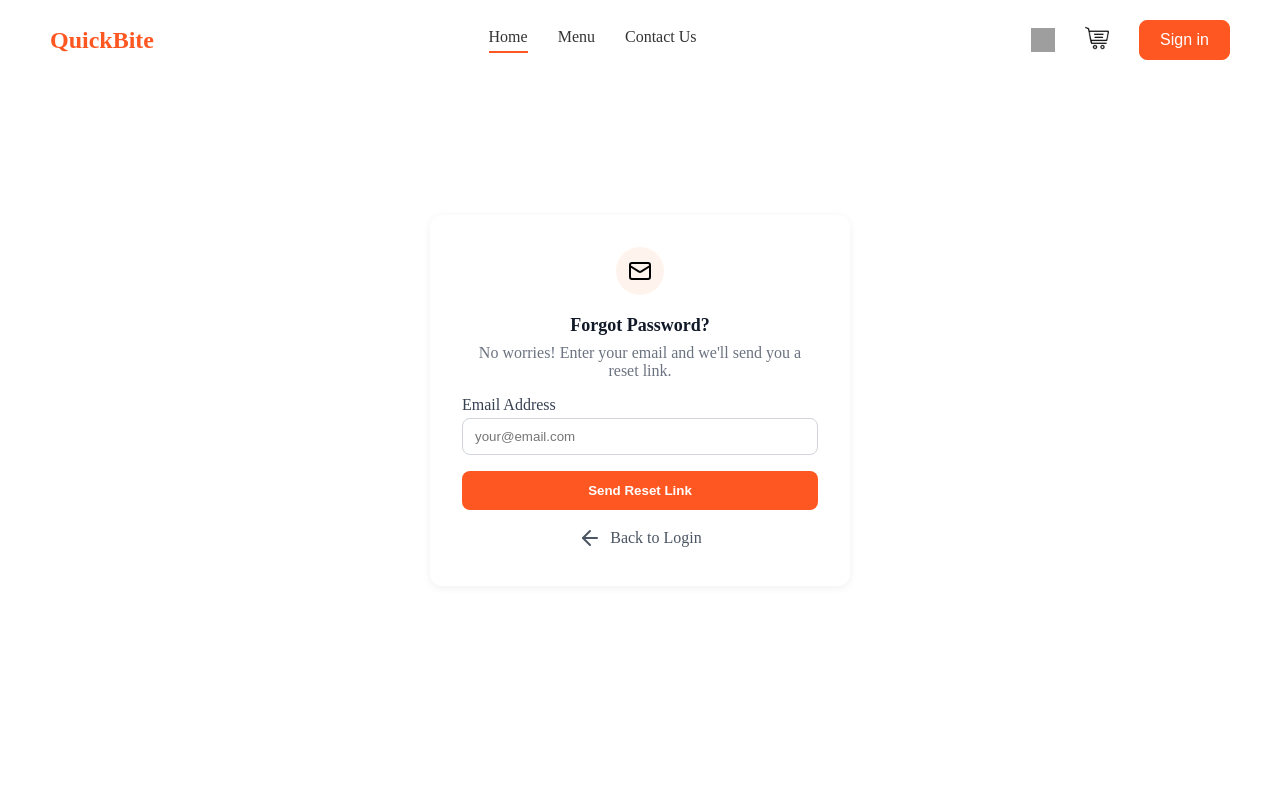
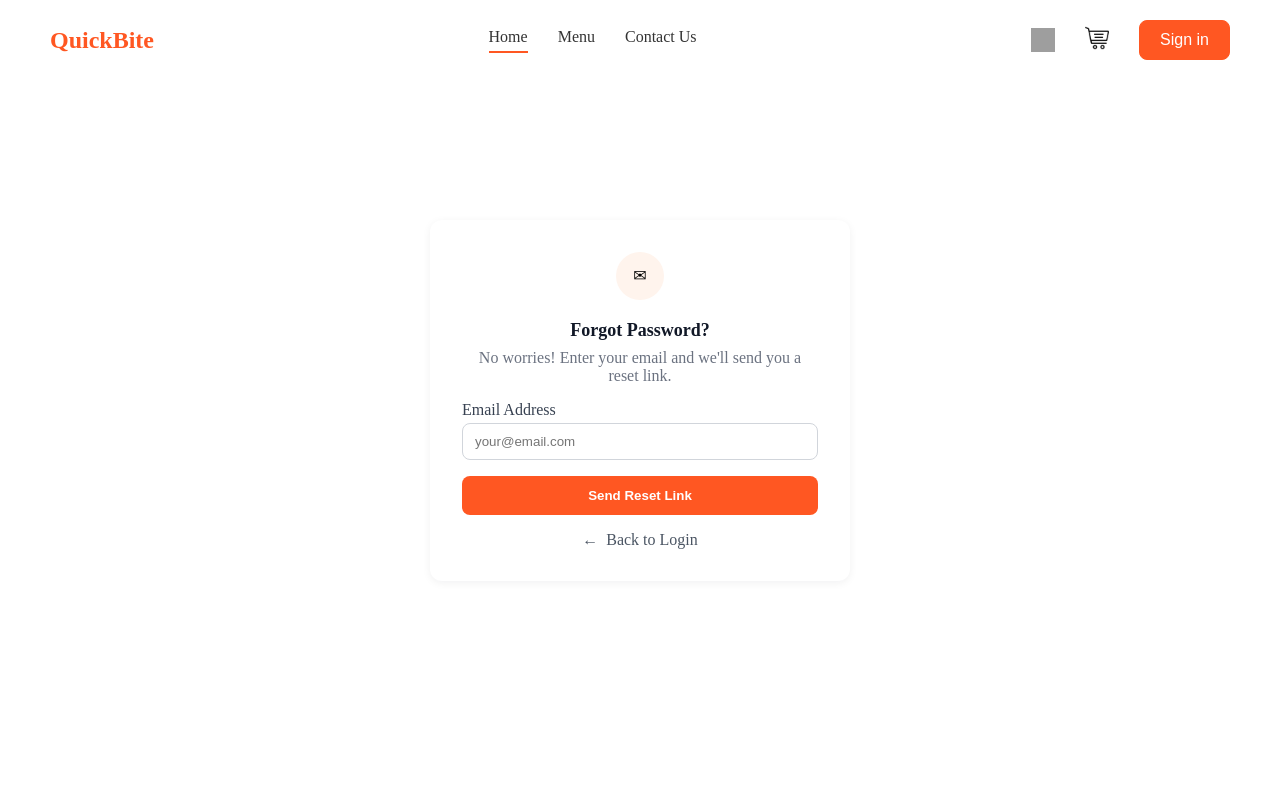
Before and after one commit to rabbirahat/QuickBite, a React (Vite) app in the folder frontend/: page /forgot-password in a window 1280 px wide. Shown: the top 800 px of the page. Built offline with nearby package versions, Linux system fonts and the light colour scheme; grey boxes are pictures that could not be loaded.

Commit message:
Remove backend environment file and update favicon path in index.html; simplify icons in ForgotPasswordPage with text replacements for better accessibility.

```diff
--- a/frontend/index.html
+++ b/frontend/index.html
@@ -2,7 +2,7 @@
 <html lang="en">
   <head>
     <meta charset="UTF-8" />
-    <link rel="icon" type="image/svg+xml" href="/public/favicon.png"/>
+    <link rel="icon" type="image/svg+xml" href="/favicon.png"/>
     <meta name="viewport" content="width=device-width, initial-scale=1.0" />
     <title>QuickBite</title>
   </head>
--- a/frontend/src/pages/Login/ForgotPasswordPage.jsx
+++ b/frontend/src/pages/Login/ForgotPasswordPage.jsx
@@ -1,6 +1,5 @@
 import React, { useState } from 'react'
 import { Link } from 'react-router-dom'
-import { Mail, ArrowLeft, CheckCircle } from 'lucide-react'
 import './ForgotPasswordPage.css'
 
 export function ForgotPasswordPage() {
@@ -18,9 +17,7 @@ export function ForgotPasswordPage() {
       <div className="fp-container">
         <div className="fp-card text-center">
           <div className="fp-center">
-            <div className="fp-icon-lg">
-              <CheckCircle className="check-icon" />
-            </div>
+            <div className="fp-icon-lg" aria-hidden="true">✓</div>
           </div>
 
           <h1 className="fp-title">Check Your Email</h1>
@@ -33,7 +30,7 @@ export function ForgotPasswordPage() {
           </p>
 
           <Link to="/login" className="fp-link" >
-            <ArrowLeft />
+            <span aria-hidden="true">←</span>
             <span>Back to Login</span>
           </Link>
         </div>
@@ -45,9 +42,7 @@ export function ForgotPasswordPage() {
     <div className="fp-container">
       <div className="fp-card">
         <div className="fp-center">
-          <div className="fp-icon-sm">
-            <Mail />
-          </div>
+          <div className="fp-icon-sm" aria-hidden="true">✉</div>
         </div>
 
         <h1 className="fp-title">Forgot Password?</h1>
@@ -71,7 +66,7 @@ export function ForgotPasswordPage() {
 
         <div className="fp-center-link">
           <Link to="/login" className="fp-link">
-            <ArrowLeft />
+            <span aria-hidden="true">←</span>
             <span>Back to Login</span>
           </Link>
         </div>
```
Also changed, not shown: 1 other file (tests, documents, lock files or other folders).
